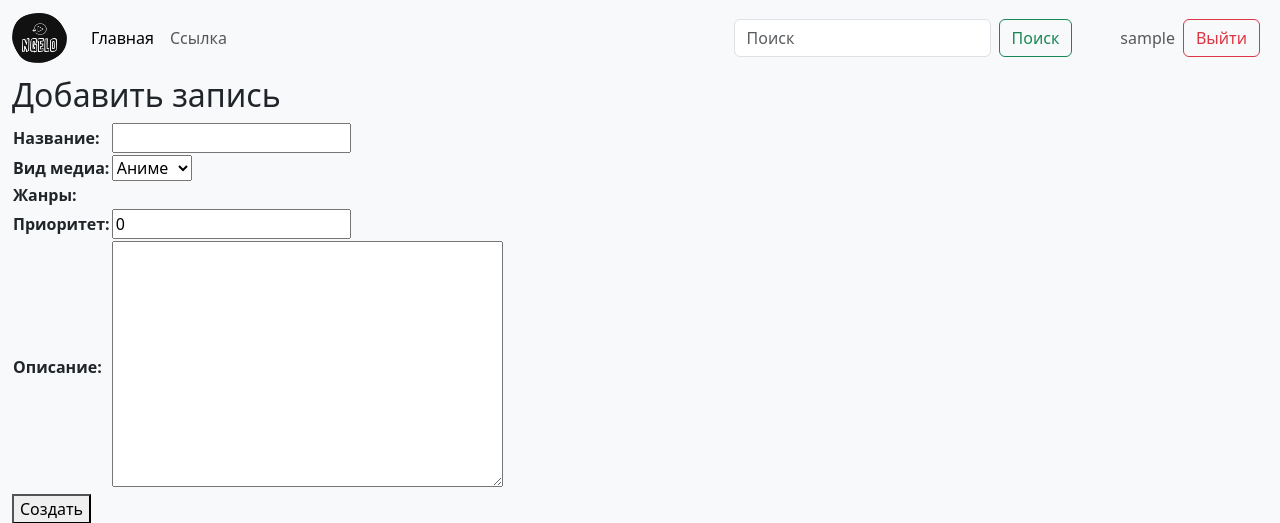
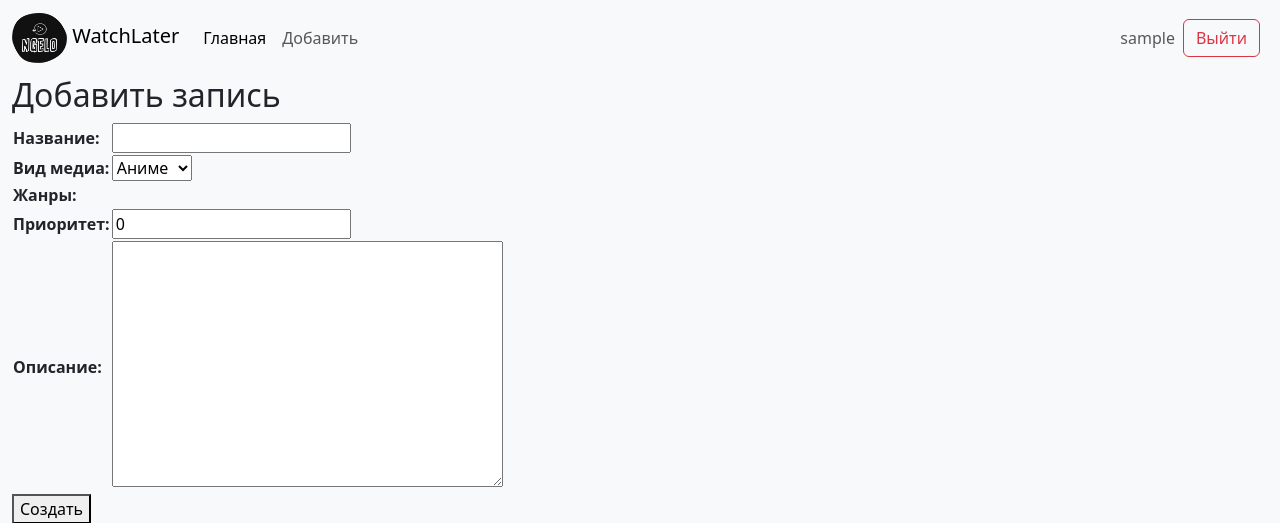
Before and after one commit to Ngel0/learning-django, a Django app: page /add in a window 1280 px wide. Shown: the top 523 px of the page. Run offline with Django 4.2, Linux system fonts and the light colour scheme; the visitor is signed in with stand-in values (Sample User, id 1); data that the repository does not hold is empty.

Commit message:
added favicon and small changes

```diff
--- a/anime_watch_later/website/templates/layout.html
+++ b/anime_watch_later/website/templates/layout.html
@@ -7,6 +7,8 @@
     <link href="https://cdn.jsdelivr.net/npm/bootstrap@5.3.0/dist/css/bootstrap.min.css" rel="stylesheet" integrity="sha384-9ndCyUaIbzAi2FUVXJi0CjmCapSmO7SnpJef0486qhLnuZ2cdeRhO02iuK6FUUVM" crossorigin="anonymous">
     <script src="https://cdn.jsdelivr.net/npm/bootstrap@5.3.0/dist/js/bootstrap.bundle.min.js" integrity="sha384-geWF76RCwLtnZ8qwWowPQNguL3RmwHVBC9FhGdlKrxdiJJigb/j/68SIy3Te4Bkz" crossorigin="anonymous"></script>
     {% block head %}{% endblock %}
+    {% load static %}
+    <link rel="icon" type="image/x-icon" href="{% static 'website/favicon.ico' %}">
 </head>
 <body>
     {% include 'top_menu.html' %}
--- a/anime_watch_later/website/templates/top_menu.html
+++ b/anime_watch_later/website/templates/top_menu.html
@@ -3,19 +3,17 @@
     <div class="container-fluid">
         <a class="navbar-brand" href="{% url 'welcome' %}">
             <img src="{% static 'website/ngelo.png' %}" alt="Ngel0" width="55" height="50">
+            WatchLater
         </a>
-    <button class="navbar-toggler" type="button" data-bs-toggle="collapse" data-bs-target="#navbarSupportedContent" aria-controls="navbarSupportedContent" aria-expanded="false" aria-label="Переключатель навигации">
+        <button class="navbar-toggler" type="button" data-bs-toggle="collapse" data-bs-target="#navbarSupportedContent"
+                aria-controls="navbarSupportedContent" aria-expanded="false" aria-label="Переключатель навигации">
             <span class="navbar-toggler-icon"></span>
         </button>
         <div class="collapse navbar-collapse" id="navbarSupportedContent">
             <div class="navbar-nav me-auto mb-2 mb-lg-0">
                 <a class="nav-link active" aria-current="page" href="{% url 'welcome' %}">Главная</a>
-          <a class="nav-link" href="{% url 'add' %}">Ссылка</a>
+                <a class="nav-link" href="{% url 'add' %}">Добавить</a>
             </div>
-      <form class="d-flex" role="search">
-        <input class="form-control me-2" type="search" placeholder="Поиск" aria-label="Поиск">
-        <button class="btn btn-outline-success me-5" type="submit">Поиск</button>
-      </form>
             {% if user.is_authenticated %}
                 <span class="navbar-text">{{ user.username }}</span>
                 <a class="btn btn-outline-danger mx-2" href="{% url 'logout' %}?next=/">Выйти</a>
--- a/anime_watch_later/website/templates/website/welcome.html
+++ b/anime_watch_later/website/templates/website/welcome.html
@@ -6,9 +6,10 @@
     <title>Посмотреть позже</title>
     <link href="https://cdn.jsdelivr.net/npm/bootstrap@5.3.0/dist/css/bootstrap.min.css" rel="stylesheet" integrity="sha384-9ndCyUaIbzAi2FUVXJi0CjmCapSmO7SnpJef0486qhLnuZ2cdeRhO02iuK6FUUVM" crossorigin="anonymous">
     <script src="https://cdn.jsdelivr.net/npm/bootstrap@5.3.0/dist/js/bootstrap.bundle.min.js" integrity="sha384-geWF76RCwLtnZ8qwWowPQNguL3RmwHVBC9FhGdlKrxdiJJigb/j/68SIy3Te4Bkz" crossorigin="anonymous"></script>
+    {% load static %}
+    <link rel="icon" type="image/x-icon" href="{% static 'website/favicon.ico' %}">
 </head>
 <body>
-    {% load static %}
     <nav class="navbar navbar-expand-lg bg-body-tertiary">
         <div class="container-fluid">
             <a class="navbar-brand" href="{% url 'welcome' %}">
```
Also changed, not shown: anime_watch_later/website/static/website/favicon.ico (added). Lines whose indentation alone changed are shown as unchanged.
